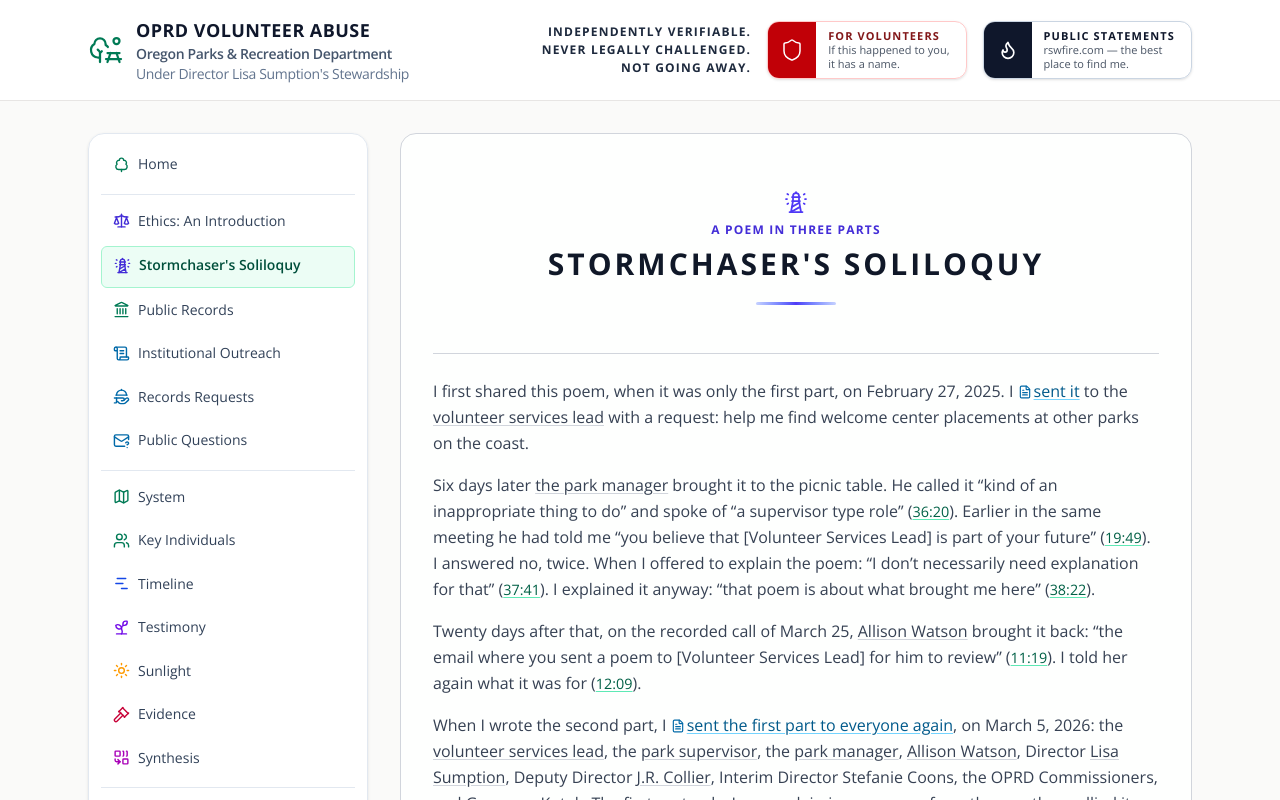
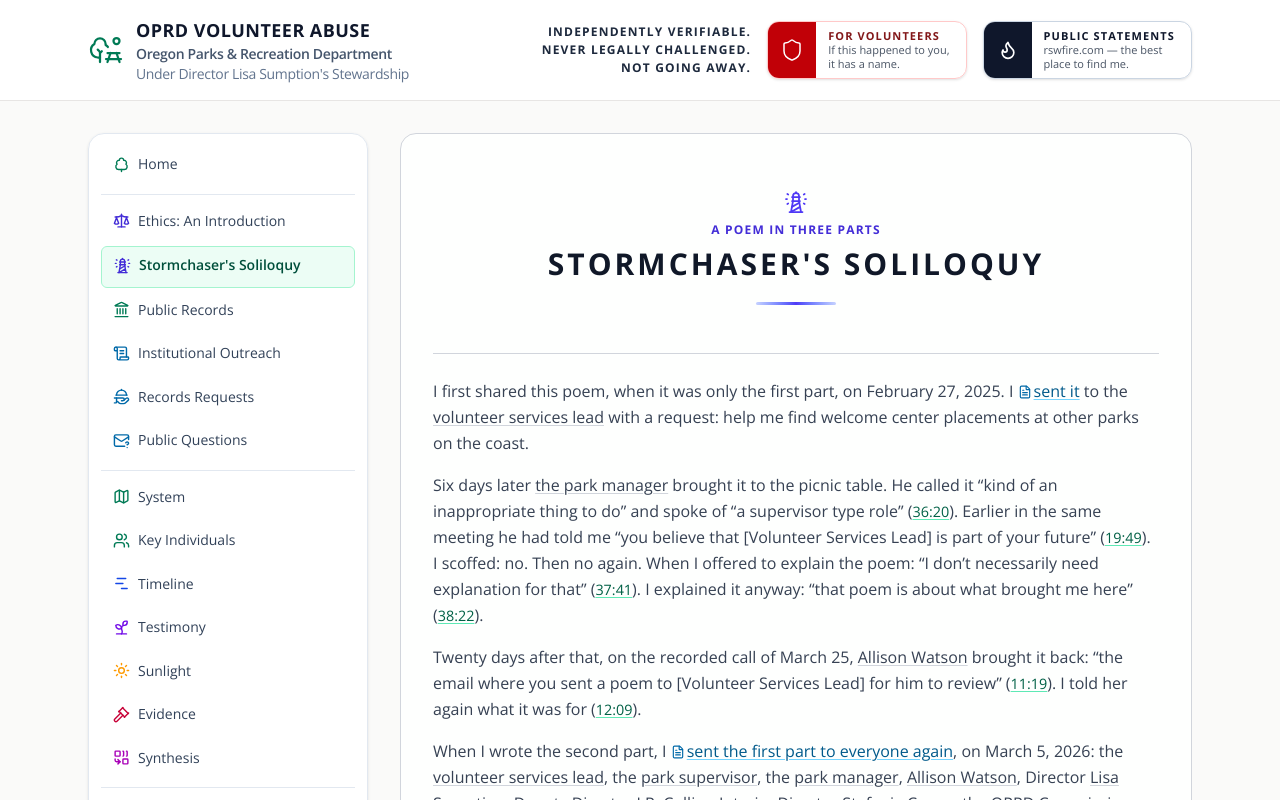
Before and after one commit to rswfire/rswfire.oprd, a Next.js app: page /soliloquy in a window 1280 px wide. Shown: the top 800 px of the page. Built offline with nearby package versions, Linux system fonts and the light colour scheme.

Commit message:
Soliloquy: I scoffed

```diff
--- a/app/(archive)/soliloquy/page.tsx
+++ b/app/(archive)/soliloquy/page.tsx
@@ -329,7 +329,7 @@ export default function StormchasersSoliloquyPage() {
                     inappropriate thing to do&rdquo; and spoke of &ldquo;a supervisor type role&rdquo;{" "}
                     (<Moment ulid={PICNIC} t="36:20" />). Earlier in the same meeting he had told me &ldquo;you believe
                     that [Volunteer Services Lead] is part of your future&rdquo; (<Moment ulid={PICNIC} t="19:49" />).
-                    I answered no, twice. When I offered to explain the poem: &ldquo;I don&rsquo;t necessarily need
+                    I scoffed: no. Then no again. When I offered to explain the poem: &ldquo;I don&rsquo;t necessarily need
                     explanation for that&rdquo; (<Moment ulid={PICNIC} t="37:41" />). I explained it anyway:
                     &ldquo;that poem is about what brought me here&rdquo; (<Moment ulid={PICNIC} t="38:22" />).
                 </p>
```
